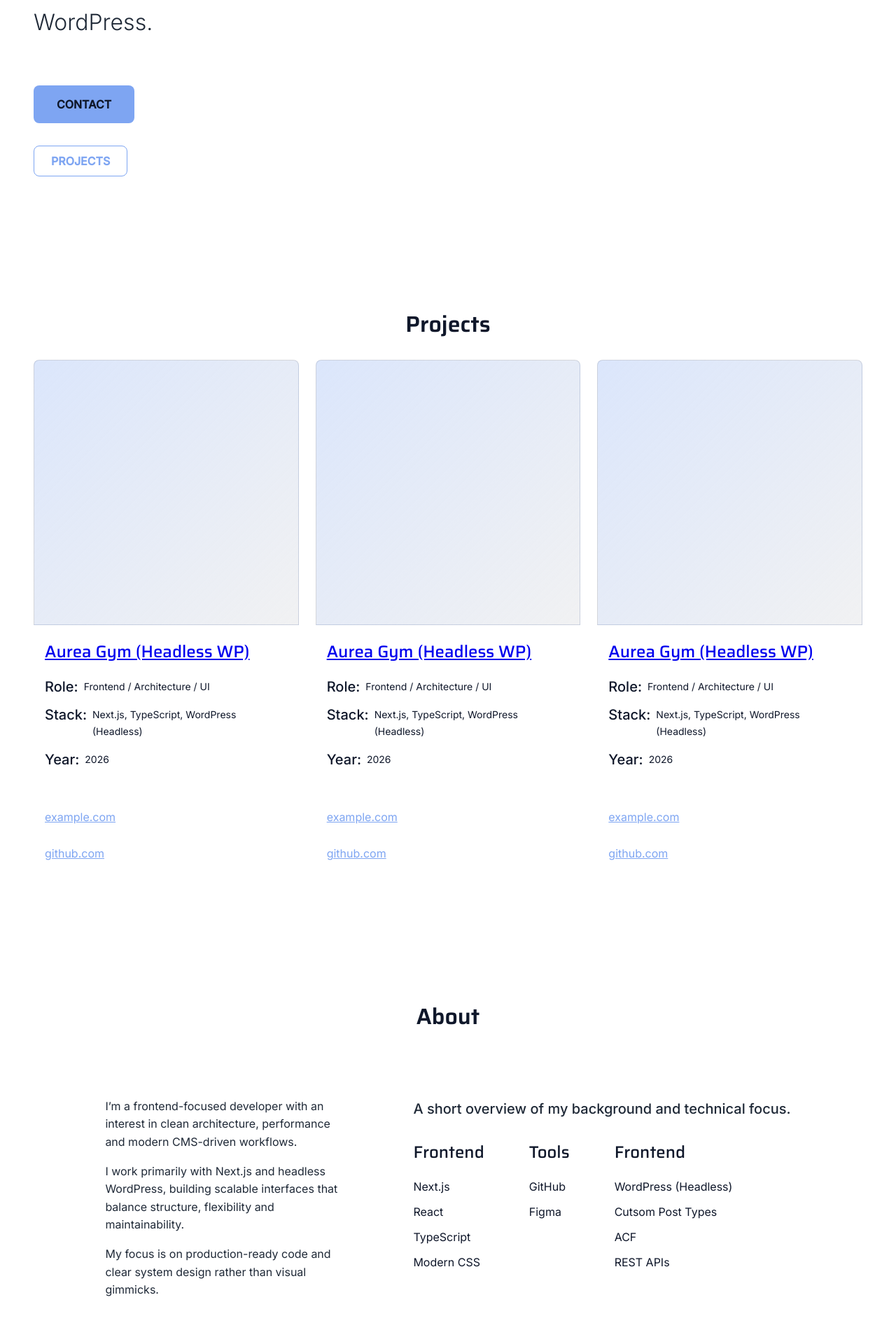
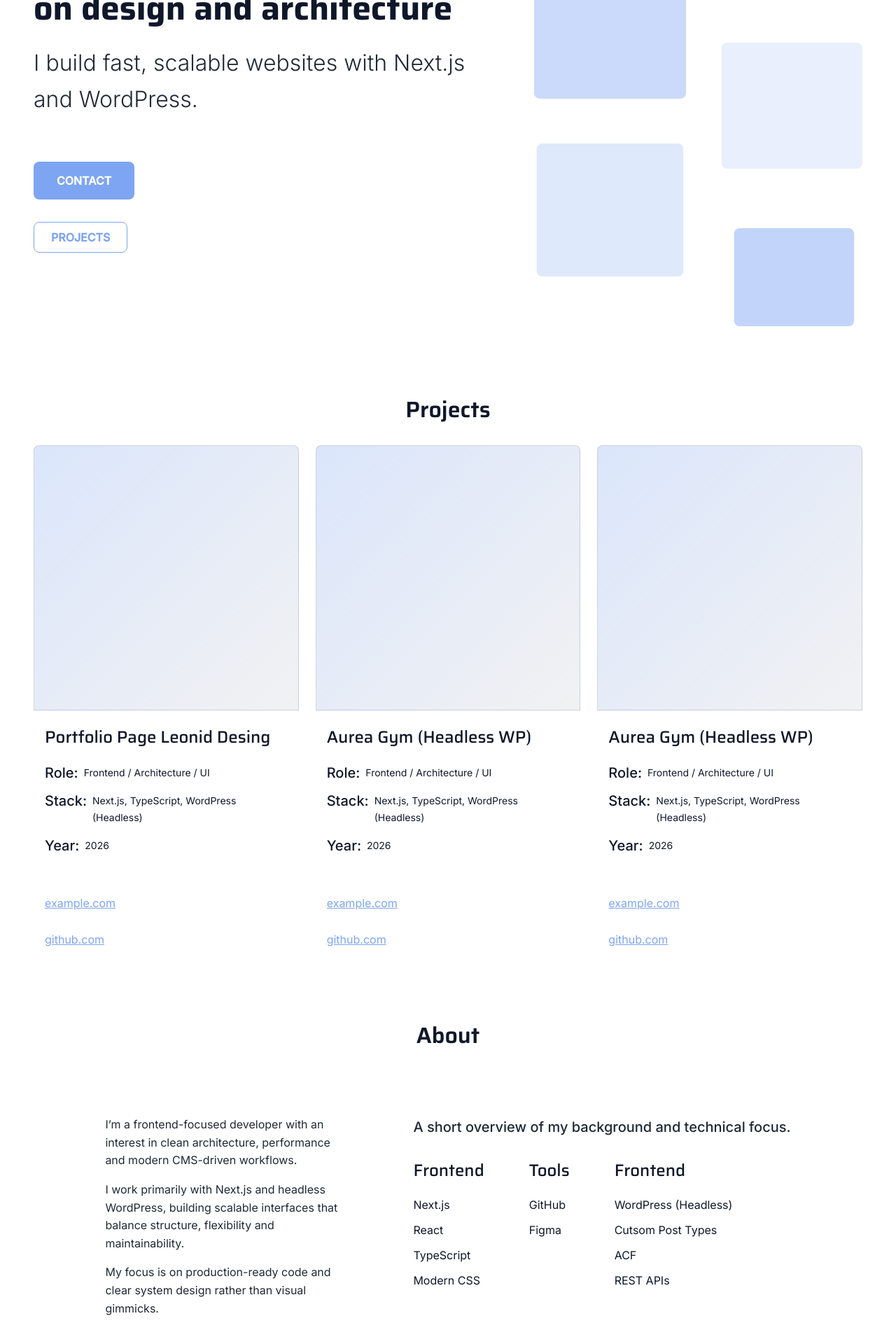
Before and after one commit to Leonid10011/leonid-portfolio, a Next.js app: page / in a window 1280 px wide. Shown: the part 280-2200 px from the top of the page at 70% size. Built offline with nearby package versions, Linux system fonts and the light colour scheme.

Commit message:
fix: minor fixes

```diff
--- /dev/null
+++ b/src/app/page.module.css
@@ -0,0 +1,5 @@
+.page {
+    display: flex;
+    flex-direction: column;
+    gap: var(--space-96);
+}
--- a/src/app/page.tsx
+++ b/src/app/page.tsx
@@ -2,10 +2,11 @@ import About from "../components/sections/About";
 import Contact from "../components/sections/Contact";
 import Hero from "../components/sections/Hero";
 import Projects from "../components/sections/Projects";
+import styles from "./page.module.css"
 
 export default function Home() {
   return (
-    <main>
+    <main className={styles.page}>
       <Hero />
       <Projects/>
       <About/>
--- a/src/components/projects/ProjectCard.module.css
+++ b/src/components/projects/ProjectCard.module.css
@@ -7,6 +7,12 @@
     background: linear-gradient(135deg, rgba(126,165,242,0.28), rgba(15,23,42,0.06));
     border: 1px solid var(--color-border);
     border-radius: 8px 8px 0 0;
+
+    transition: box-shadow 150ms ease;
+}
+
+.media:hover {
+    box-shadow: 0 4px 12px rgba(0, 0, 0, 0.15);
 }
 
 .body {
@@ -15,6 +21,18 @@
 
 .title {
     margin-block: var(--space-24);
+
+    transition: transform 150ms ease, color 150ms ease;
+}
+
+.title a {
+    text-decoration: none;
+    color: var(--color-text);
+}
+
+.title a:hover {
+    transform: scale(1.05);
+    color: var(--color-accent);
 }
 
 .links {
@@ -29,4 +47,11 @@
     height: 44px;
     justify-content: center;
     color: var(--color-accent);
+
+    transition: transform 150ms ease, text-shadow 150ms ease;
 }
+
+.link:hover {
+    transform: scale(1.03);
+    text-shadow: 0 2px 4px rgba(0, 0, 0, .15);
+}
--- a/src/components/projects/ProjectDetails.module.css
+++ b/src/components/projects/ProjectDetails.module.css
@@ -57,6 +57,6 @@
     align-items: center;
 }
 
-.section .headline {
+.section h2 {
     padding-bottom: var(--space-48);
 }
--- a/src/components/sections/About.module.css
+++ b/src/components/sections/About.module.css
@@ -11,13 +11,13 @@
     display: grid;
     padding-block: var(--space-48);
     grid-template-columns: auto auto;
+
 }
 
 .text {
     display: flex;
     flex-direction: column;
     padding-inline: var(--space-48);
-    gap: var(--fs-body);
     max-width: 440px;
 }
 
@@ -27,3 +27,10 @@
     gap: var(--space-32);
     padding-inline: var(--space-48);
 }
+
+@media (max-width: 900px) {
+    .content {
+            display: flex;
+            flex-direction: column;
+    }
+}
--- a/src/components/sections/About.tsx
+++ b/src/components/sections/About.tsx
@@ -9,7 +9,7 @@ export default function About() {
                 <div className={styles.inner}>
                     <h2 id="about-heading" className={styles.headline}>About</h2>
                     <div className={styles.content}>
-                        <div className={styles.text}>
+                        <div className={`${styles.text} prose`}>
                             <p>
                                 I’m a frontend-focused developer with an interest in clean architecture, performance and modern CMS-driven workflows.
                             </p>
--- a/src/components/sections/Hero.module.css
+++ b/src/components/sections/Hero.module.css
@@ -2,6 +2,11 @@
     display: flex;
     flex-direction: column;
     gap: var(--space-64);
+    margin-top: var(--space-96);
+}
+
+.visuals {
+    opacity: 0.51;
 }
 
 .content {
--- a/src/components/sections/Hero.tsx
+++ b/src/components/sections/Hero.tsx
@@ -15,7 +15,15 @@ export default function Hero() {
                             <Link href={"#projects"} className="btn btnSecondary">PROJECTS</Link>
                         </div>
                     </div>
-                    <div className={styles.hero__visuals} aria-hidden="true"></div>
+                    <div  className={styles.visuals} aria-hidden="true">
+                        <svg xmlns="http://www.w3.org/2000/svg" width="469" height="650" viewBox="0 0 469 650" fill="none">
+<rect opacity="0.78" y="125" width="217.046" height="200" rx="8" fill="#7EA5F2"/>
+<rect opacity="0.48" x="3.60986" y="389" width="209.593" height="190" rx="8" fill="#7EA5F2"/>
+<rect opacity="0.86" x="275.041" width="186.439" height="160" rx="8" fill="#7EA5F2"/>
+<rect opacity="0.33" x="267.655" y="245" width="201.345" height="180" rx="8" fill="#7EA5F2"/>
+<rect opacity="0.93" x="285.656" y="510" width="171.533" height="140" rx="8" fill="#7EA5F2"/>
+</svg>
+                    </div>
                 </div>
             </Container>
         </section>
--- a/src/data/projects.ts
+++ b/src/data/projects.ts
@@ -3,16 +3,16 @@ import { Project } from "../types/projects";
 
 export const projects: Project[] = [
   {
-    slug: "aurea-gym",
-    title: "Aurea Gym (Headless WP)",
+    slug: "portfolio",
+    title: "Portfolio Page Leonid Desing",
     role: "Frontend / Architecture / UI",
     stack: ["Next.js, TypeScript, WordPress (Headless)"],
     year: 2026,
     liveUrl: "https://example.com",
-    githubUrl: "https://github.com/yourname/aurea",
+    githubUrl: "https://github.com/leonid10011/leonid-portfolio",
 
-    summary: "Headless website for a fitness studio.",
-    problem: "The existing site was slow and hard to maintain.",
+    summary: "Headless Portfolio website",
+    problem: "Need a site that is easy scanable and fast.",
     solution: "I built a headless architecture using Next.js.",
     architecture: "Next.js frontend + WordPress CMS via REST API.",
     frontend: "Component-based UI with server components.",
--- a/src/styles/global.css
+++ b/src/styles/global.css
@@ -61,6 +61,9 @@
 
 
 html, body {
+  min-height: 100%;
+  text-rendering: optimizeLegibility;
+  --webkit-font-smoothing: antialiased;
   margin: 0;
   padding: 0;
   background: var(--color-bg);
@@ -99,6 +102,33 @@ p {
     margin: 0;
 }
 
+.prose {
+  max-width: 65ch;
+}
+
+.prose p + p {
+  margin-top: var(--space-16);
+}
+
+.prose h2 {
+  margin-top: var(--space-48);
+  margin-bottom: var(--space-16);
+}
+
+.prose h3 {
+  margin-top: var(--space-32);
+  margin-bottom: var(--space-12);
+}
+
+.prose ul {
+  margin-top: var(--space-16);
+  padding-left: 1.2rem;
+}
+
+.prose li + li {
+  margin-top: var(--space-8);
+}
+
 .text-meta {
     color: var(--color-meta);
     font-size: var(--fs-meta);
@@ -113,9 +143,8 @@ p {
 
 .container {
   max-width: var(--container-max);
-    padding-inline: var(--container-pad);
+  padding-inline: var(--container-pad);
   margin: 0 auto;
-  padding-block: var(--space-96);
 }
 
 .btn {
@@ -128,12 +157,45 @@ p {
   font-weight: var(--fw-bold);
   text-decoration: none;
   border: 1px solid transparent;
+
+  transition:
+    transform 150ms ease, box-shadow 150ms ease, background-color 150ms ease;
 }
+
+.btn:hover {
+  transform: translateY(-2px);
+  box-shadow: 0 8px 20px rgba(0,0,0,0.12);
+}
+
+@media (prefers-reduced-motion: reduce) {
+
+  .btn {
+    transition: none;
+  }
+
+  .btn:hover {
+    transform: none;
+    box-shadow: none;
+  }
+}
+
+.btn:focus-visible {
+  outline: 2px solid var(--color-accent);
+  outline-offset: 3px;
+}
+
+
+a:focus-visible {
+  outline: 2px solid var(--color-accent);
+  outline-offset: 3px;
+  border-radius: 4px;
+}
+
 
 .btnPrimary {
     padding: var(--space-16) var(--space-32);
     background: var(--color-accent);
-    color: var(--color-text);
+    color: #fff;
 }
 
 .btnSecondary {
```
